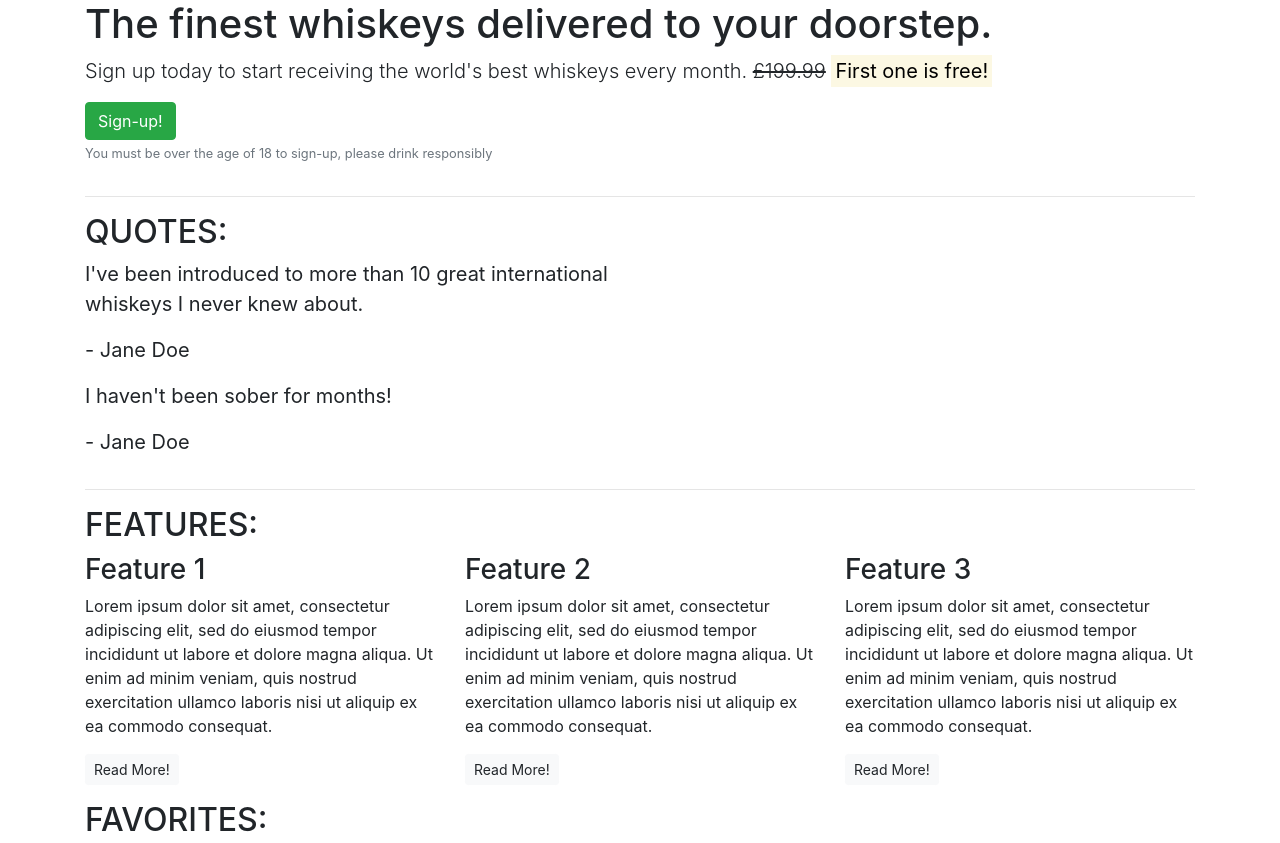
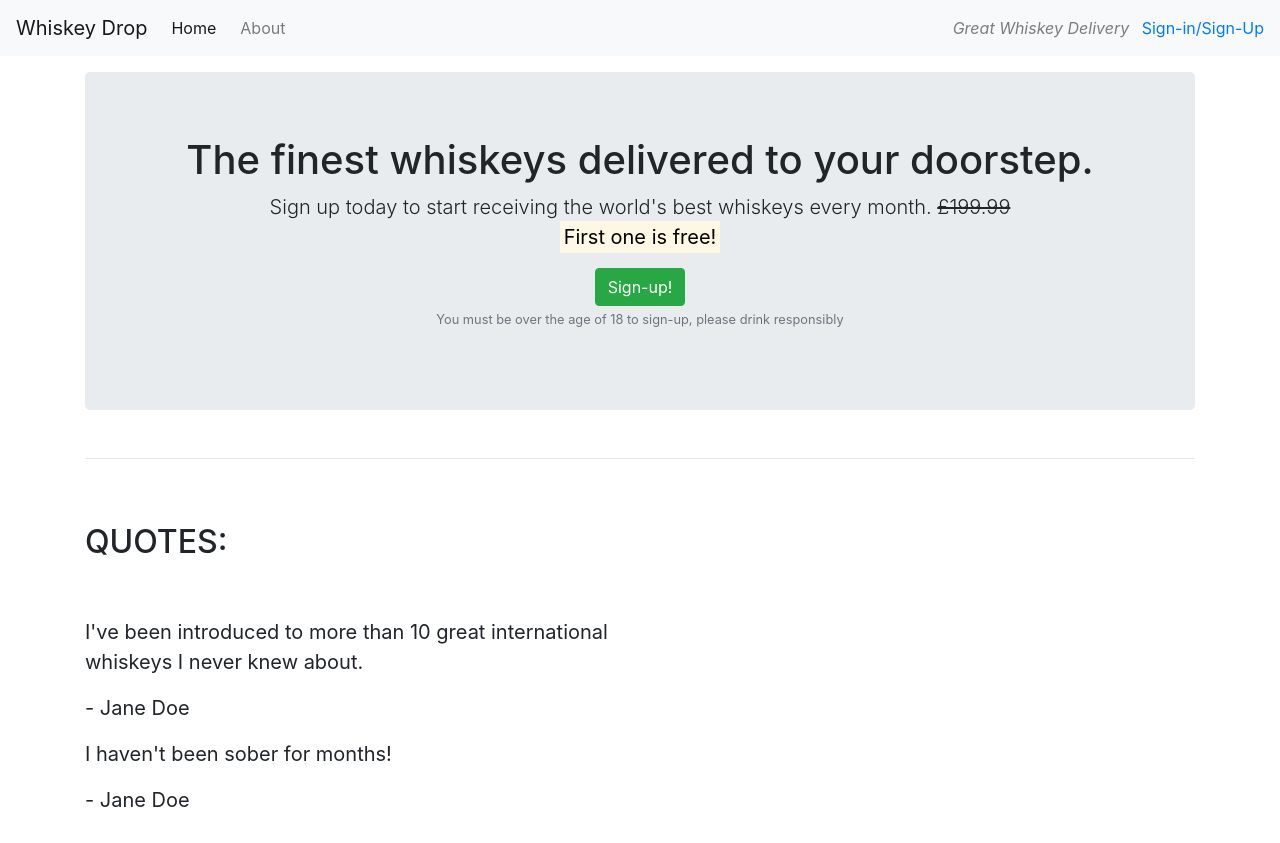
Before and after one commit to Mrekyle/bootstrap-lessons, a plain HTML site: page index.html in a window 1280 px wide. Shown: the top 843 px of the page. Drawn offline with nearby package versions, Linux system fonts and the light colour scheme.

Commit message:
Add navbar elements and styling. Add general page styling

```diff
--- a/index.html
+++ b/index.html
@@ -10,13 +10,29 @@
 </head>
 
 <body>
-    <article class="container">
+    <nav class="navbar navbar-light bg-light navbar-expand-sm">
+        <a href="#" class="navbar-brand">Whiskey Drop</a>
+        <ul class="navbar-nav mr-auto ">
+            <li class="active nav-item mr-2"><a class="nav-link" href="#">Home</a></li>
+            <li class="nav-item mr-2"><a class="nav-link" href="/about">About</a></li>
+            <!-- Only displays on a small screen device -->
+            <li class="nav-item mr-2 d-block d-sm-none"><a class="nav-link" href="/login">Sign-in/Sign-Up</a></li>
+        </ul>
+        <!-- Medium size screen resolution and above -->
+        <div class="d-none d-md-block">
+            <p class="navbar-text mr-2 my-auto"><i>Great Whiskey Delivery</i></p>
+            <a class="" href="#">Sign-in/Sign-Up</a>
+        </div>
+    </nav>
+    <article class="container mt-3">
         <!-- Callout -->
         <div class="row">
             <div class="col-12">
-                <section class="callout">
+                <section class="callout jumbotron text-center">
                         <h1>The finest whiskeys delivered to your doorstep.</h1>
-                        <p class="lead">Sign up today to start receiving the world's best whiskeys every month. <s>£199.99</s> <strong><mark>First one is free!</mark></strong></p>
+                        <p class="lead">Sign up today to start receiving the world's best whiskeys every month. <s class="d-none d-sm-inline">£199.99</s>
+                        <span class="d-inline d-sm-inline"><br></span>
+                        <strong><mark>First one is free!</mark></strong></p>
                         <button class="btn btn-success">Sign-up!</button>
                         <p class="text-muted"><small>You must be over the age of 18 to sign-up, please drink responsibly</small></p>
                 </section>
@@ -28,7 +44,7 @@
         <!-- Quotes -->
         <section class="quotes">
             <div class="row">
-                <div class="col-12 col-md-6">
+                <div class="col-12 col-md-6 my-5">
                     <h2 class="text-uppercase">Quotes:</h2>
                 </div>
             </div>
@@ -53,7 +69,7 @@
         <!-- Features -->
         <section class="features">
             <div class="row">
-                <div class="col-12">
+                <div class="col-12 my-5">
                     <h2 class="text-uppercase">Features:</h2>
                 </div>
             </div>
@@ -77,14 +93,14 @@
                         <h3>Feature 3</h3>
                         <p>Lorem ipsum dolor sit amet, consectetur adipiscing elit, sed do eiusmod tempor incididunt ut labore et dolore magna aliqua. Ut enim ad minim veniam, quis nostrud exercitation ullamco laboris nisi ut aliquip ex ea commodo consequat.</p>
                         <p><a class="btn btn-light btn-sm">Read More!</a></p>
-                    </div>
                 </div>
             </div>
         </section>
         <!-- /.features -->
+        <hr>
 
         <!-- Favorites-->
-        <section>
+        <section class="my-5">
             <h2 class="text-uppercase">Favorites: </h2>
             <div class="favorites">
                 <table class="table-dark text-center table-hover table">
```
